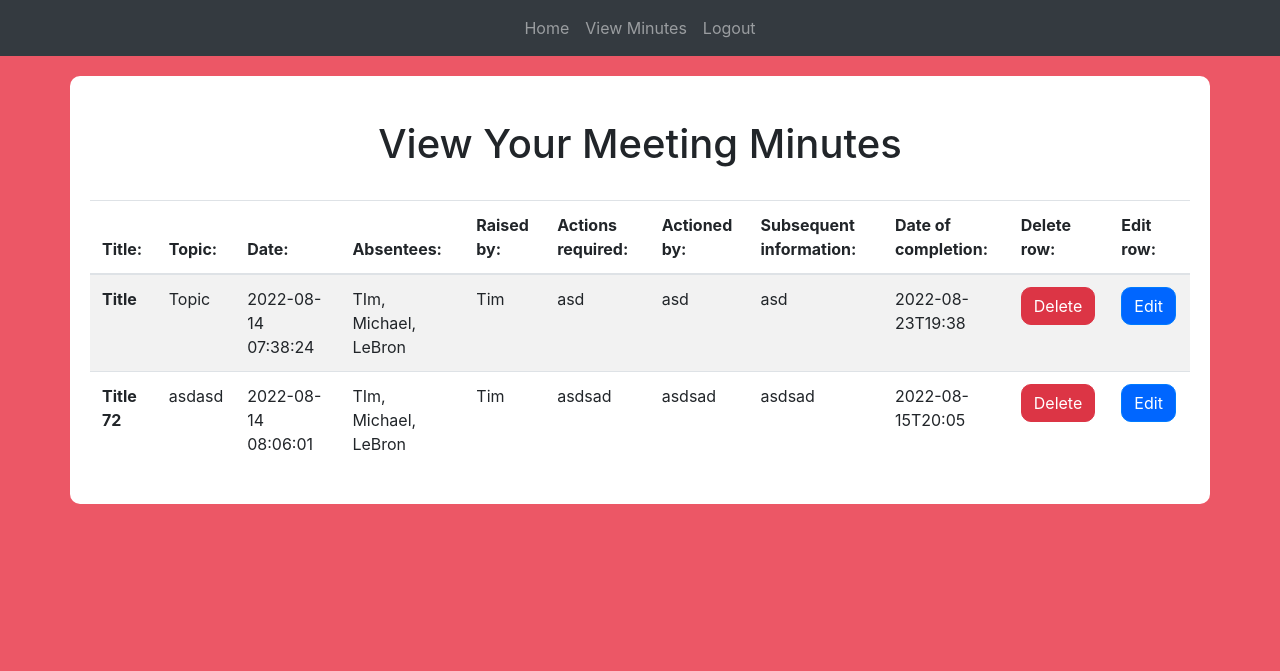
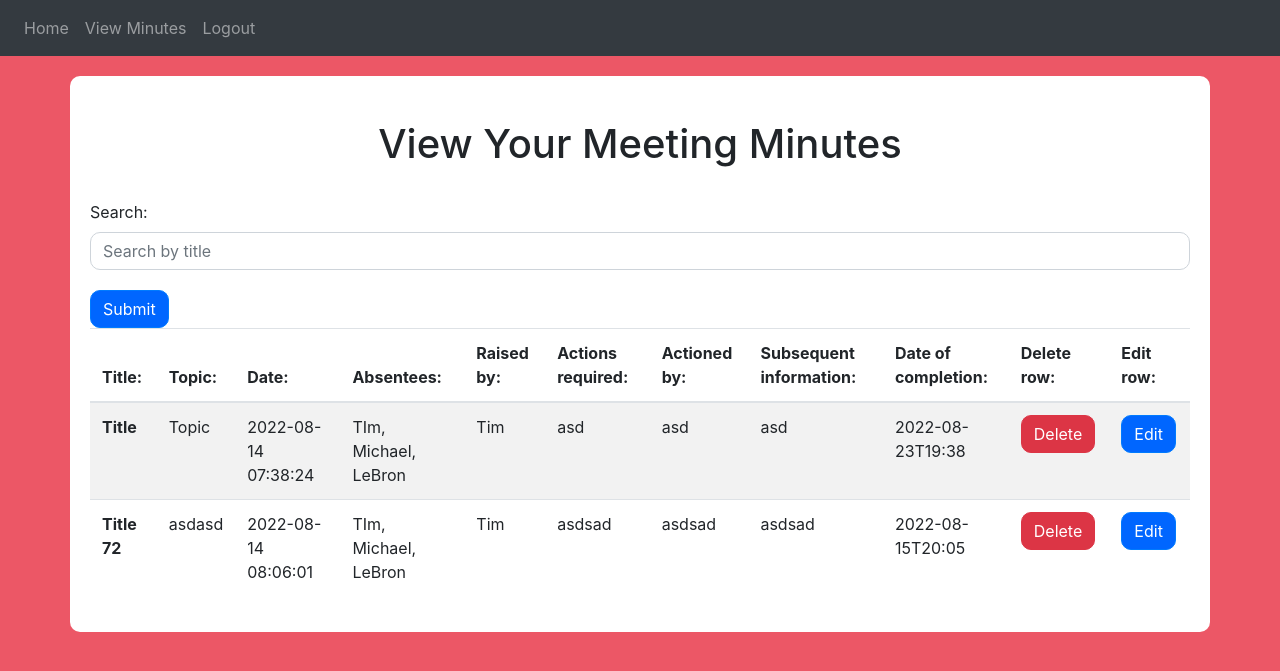
Before and after one commit to CyrusSTU/Meeting-Minutes-Website, a Flask app: page /minutes in a window 1280 px wide. Shown: the top 671 px of the page. Run offline with Flask 2, Linux system fonts and the light colour scheme; a user stored in the database is signed in; data comes from the database, SQL or seed files in the repository; both versions use the stored data as it was after the commit; some libraries are stand-ins or nearby versions.

Commit message:
change idk
minor changes

```diff
--- a/website/templates/base.html
+++ b/website/templates/base.html
@@ -75,7 +75,7 @@
         <span class="navbar-toggler-icon"></span>
       </button>
       <div class="collapse navbar-collapse" id="navbar">
-        <div class="navbar-nav center mx-auto">
+        <div class="navbar-nav center">
           {% if user.is_authenticated %}
           <a class="nav-item nav-link" id="home" href="/">Home</a>
           <a class ="nav-item nav-link" id="minutes" href="/minutes">View Minutes</a>
--- a/website/templates/minutes.html
+++ b/website/templates/minutes.html
@@ -23,7 +23,7 @@
     <tbody>
       {% for meeting in user.meetings %}
       <tr>
-        <th scope="row">{{ meeting.title }}</th>
+        <th scope="row" id="title" name="title">{{ meeting.title }}</th>
         <td>{{ meeting.topic }}</td>
         <td>{{ meeting.time }}</td>
         <td>{{ meeting.attendees }}</td>
@@ -122,5 +122,12 @@
     </tr>
     {% endfor %}
   </tbody>
+  <!--Search option for specific meeting row by filtering for meeting title-->
+  <form action="{{ url_for('views.search-meeting') }}" method="post">
+    <div class="form-group">
+      <label for="search">Search:</label>
+      <input type="text" class="form-control" id="search" name="search" placeholder="Search by title">
+    </div>
+    <button type="submit" class="btn btn-primary">Submit</button>
 </table>
 {% endblock %}
```
Also changed, not shown: website/views.py (+19 -8 lines), website/database.sqlite.
